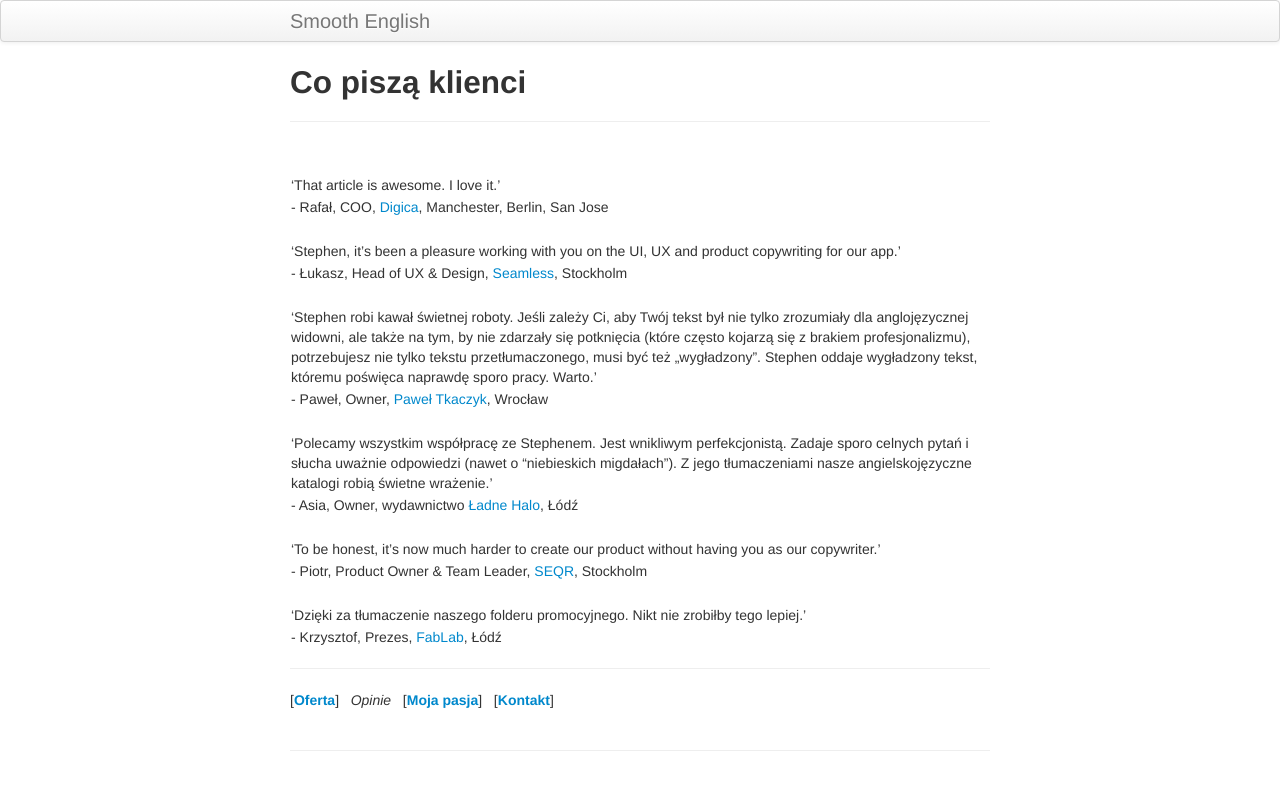
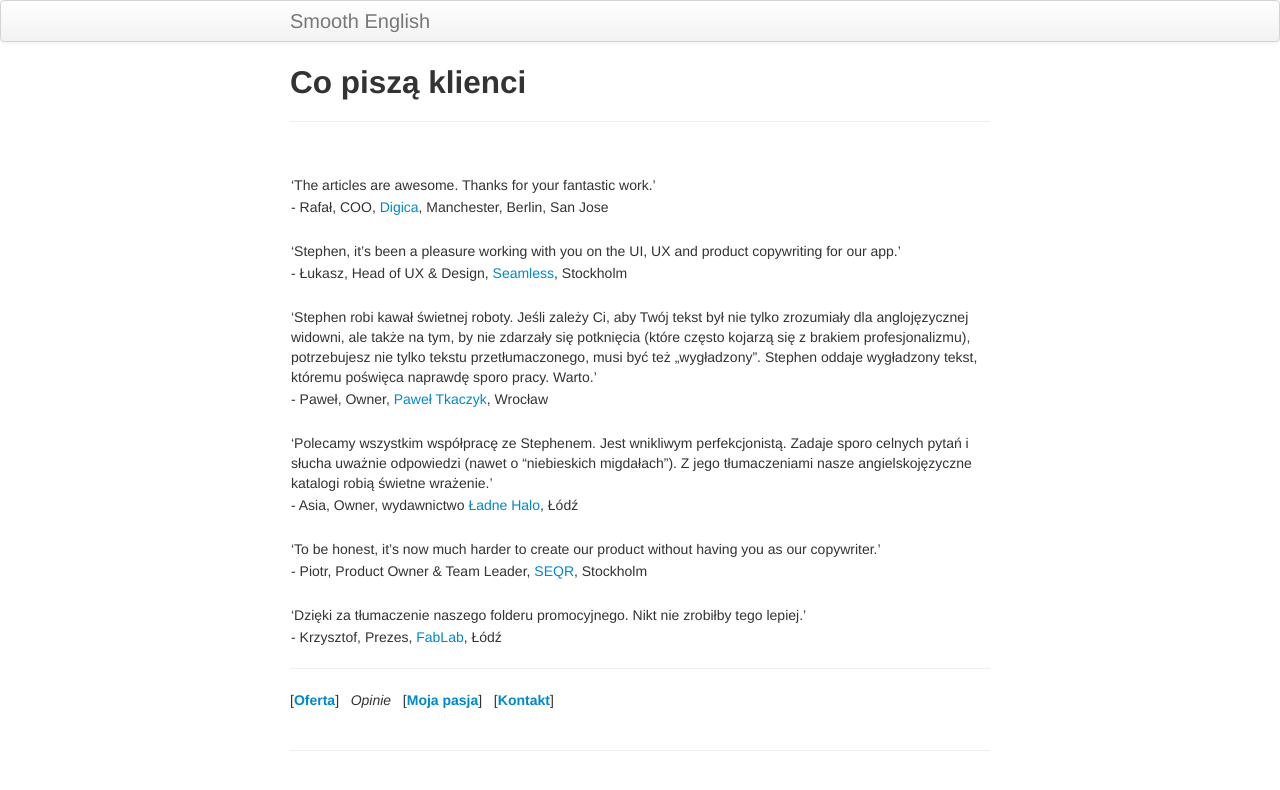
Before and after one commit to StephenEastham/StephenEastham.github.io, a Jekyll site: the page built from pages/opinie.md, in a window 1280 px wide. Shown: the top 790 px of the page. Built offline with Jekyll 4.4.1, drawn with Linux system fonts in a browser that asks for light colours.

Commit message:
Update opinie.md

```diff
--- a/pages/opinie.md
+++ b/pages/opinie.md
@@ -6,7 +6,7 @@ description:
 
 |
 ---------|
-'That article is awesome. I love it.'|
+'The articles are awesome. Thanks for your fantastic work.'|
 - Rafał, COO, [Digica](https://www.digica.com/blog.html), Manchester, Berlin, San Jose|
 
 |
```
